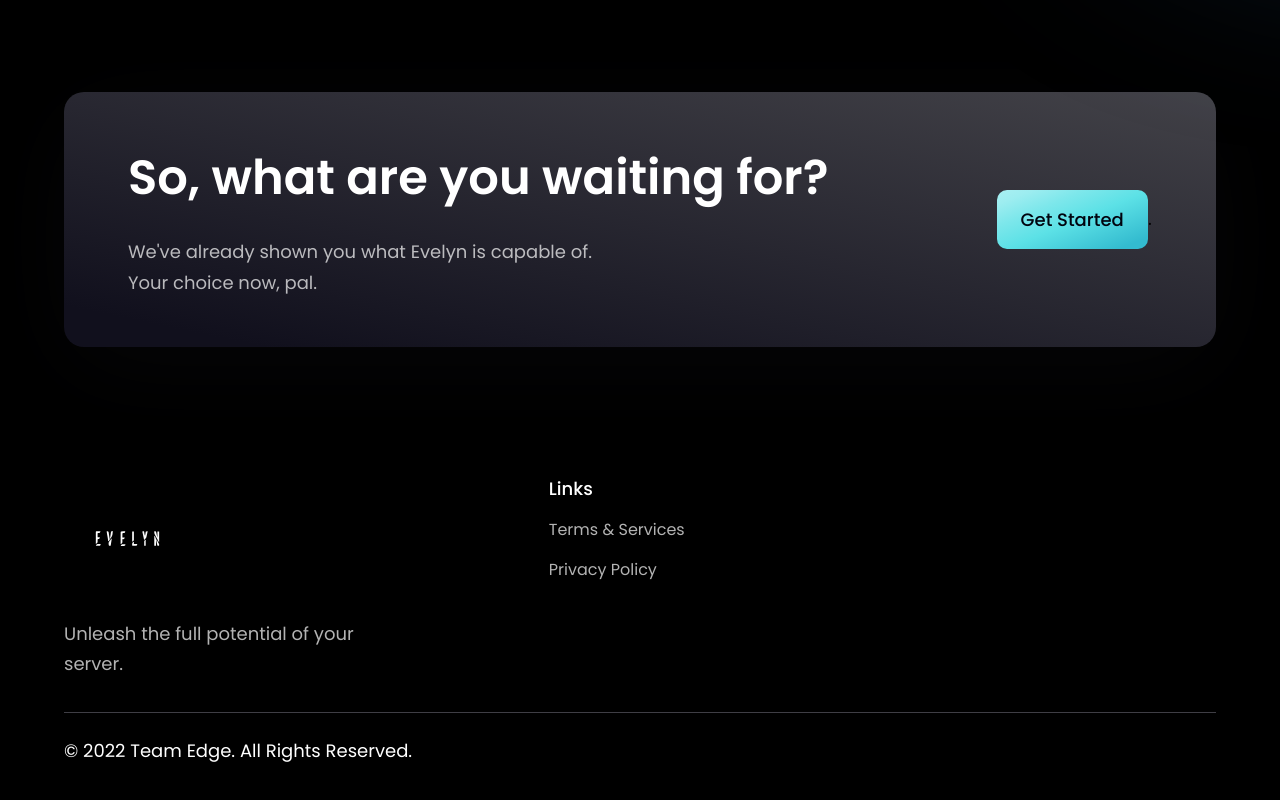
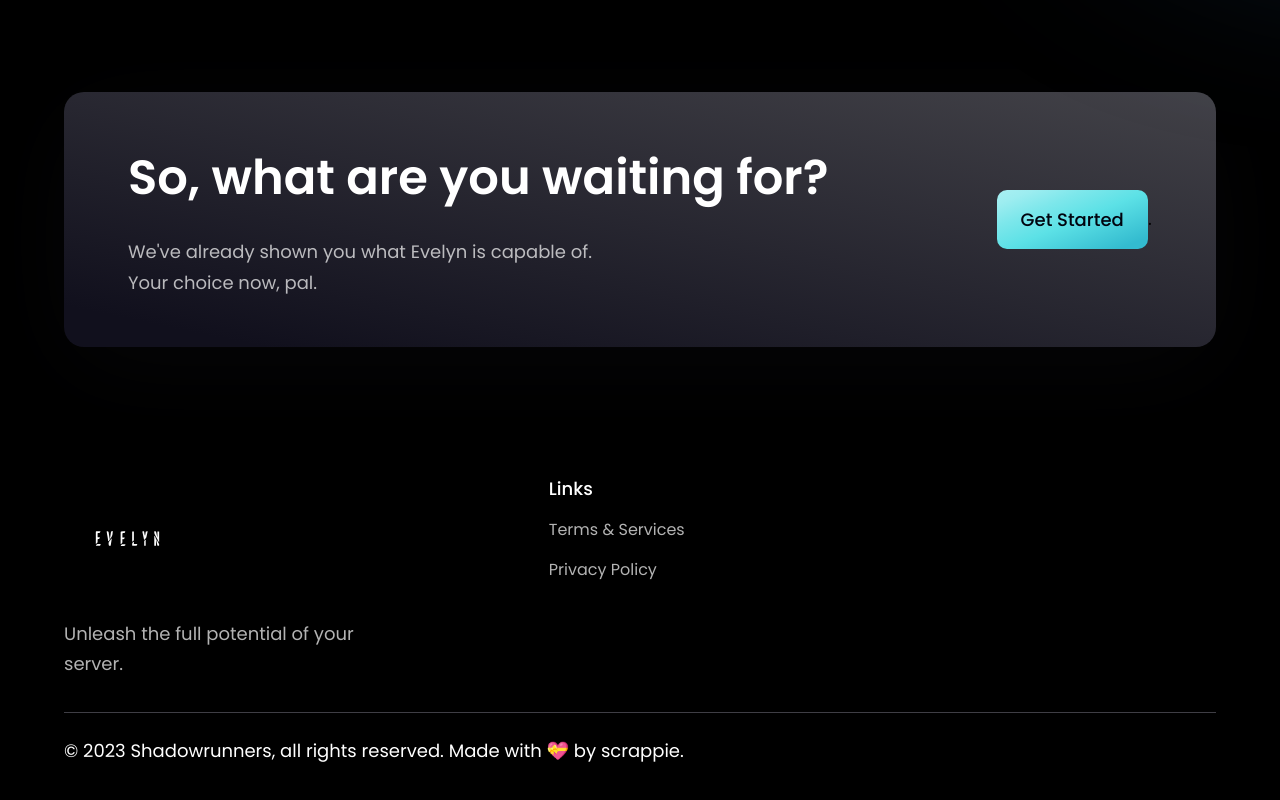
Before and after one commit to shadowrunners/unleashed-web, a React (Vite) app: page / in a window 1280 px wide. Shown: the part 2420-3220 px from the top of the page. Built offline with nearby package versions, Linux system fonts and the light colour scheme.

Commit message:
chore: updated copyright

```diff
--- a/src/components/Footer.jsx
+++ b/src/components/Footer.jsx
@@ -45,7 +45,7 @@ const Footer = () => (
 
     <div className="w-full flex justify-between items-center md:flex-row flex-col pt-6 border-t-[1px] border-t-[#3F3E45]">
       <p className="font-poppins font-normal text-center text-[18px] leading-[27px] text-white ">
-        © 2022 Team Edge. All Rights Reserved.
+        © 2023 Shadowrunners, all rights reserved. Made with 💝 by scrappie.
       </p>
     </div>
   </section>
```
